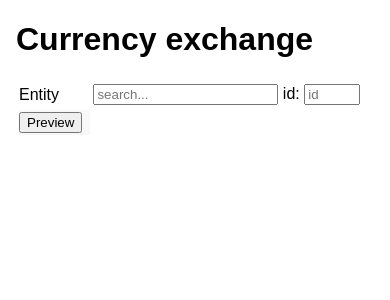
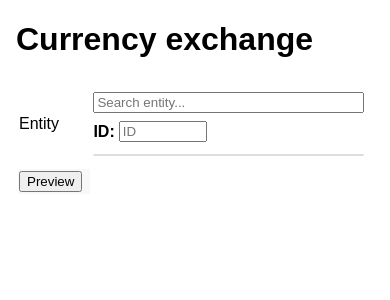
Before and after one commit to F0RTHSP4CE/refinance, a Python web app: template ui/app/templates/exchange/index.jinja2 in a window 390 px wide. Shown: the part 42-342 px from the top of the page. Run offline with Jinja, Linux system fonts and the light colour scheme; the template is opened without the code that fills it, so the values that code supplies are empty; some libraries are stand-ins or nearby versions.

Commit message:
Improve inline entity search dropdown
- Enhance entity selector layout with improved flexbox design
- Add better visual styling for search field and ID input with proper labels
- Implement keyboard navigation (arrow keys, enter, escape)
- Add enhanced search results dropdown with better visual feedback
- Show entity ID numbers in search results for better identification
- Add 'No entities found' message when search yields no results
- Improve responsive design for mobile entity selectors
- Add click-outside and escape key handlers to close dropdowns
- Enhance accessibility with proper focus management and selection highlighting

```diff
--- a/ui/app/static/js/entitySelector.js
+++ b/ui/app/static/js/entitySelector.js
@@ -6,6 +6,7 @@ document.addEventListener('DOMContentLoaded', function () {
         const idInput = document.getElementById(prefix + '_id');
         const nameInput = document.getElementById(prefix + '_name');
         const fetchUrl = widget.getAttribute('data-fetch-url');
+        let selectedIndex = -1;
 
         // On page load, if there's an initial id value, fetch the corresponding entity name
         if (idInput.value.trim() !== '') {
@@ -42,11 +43,52 @@ document.addEventListener('DOMContentLoaded', function () {
                     });
             }
         });
+
+        // Add keyboard navigation for dropdown
+        nameInput.addEventListener('keydown', function(event) {
+            const resultsContainer = document.getElementById(prefix + '_search_results');
+            const items = resultsContainer.querySelectorAll('.search-result-item');
+
+            if (items.length === 0) return;
+
+            if (event.key === 'ArrowDown') {
+                event.preventDefault();
+                selectedIndex = Math.min(selectedIndex + 1, items.length - 1);
+                updateSelection(items, selectedIndex);
+            } else if (event.key === 'ArrowUp') {
+                event.preventDefault();
+                selectedIndex = Math.max(selectedIndex - 1, -1);
+                updateSelection(items, selectedIndex);
+            } else if (event.key === 'Enter' && selectedIndex >= 0) {
+                event.preventDefault();
+                const selectedItem = items[selectedIndex];
+                if (selectedItem) {
+                    const name = selectedItem.getAttribute('x-name');
+                    const id = selectedItem.getAttribute('x-id');
+                    nameInput.value = name;
+                    idInput.value = id;
+                    resultsContainer.innerHTML = '';
+                    selectedIndex = -1;
+                }
+            }
+        });
+
+        function updateSelection(items, index) {
+            items.forEach((item, i) => {
+                if (i === index) {
+                    item.style.backgroundColor = '#e9ecef';
+                    item.scrollIntoView({ block: 'nearest' });
+                } else {
+                    item.style.backgroundColor = '';
+                }
+            });
+        }
     });
 
-    // Global click listener for search result items
+    // Global click listener for search result items and closing dropdowns
     document.addEventListener('click', function (event) {
         if (event.target.matches('.search-result-item')) {
+            event.preventDefault();
             const name = event.target.getAttribute('x-name');
             const id = event.target.getAttribute('x-id');
             const container = event.target.closest('div[id$="_search_results"]');
@@ -57,6 +99,20 @@ document.addEventListener('DOMContentLoaded', function () {
                 document.getElementById(prefix + '_id').focus();
                 container.innerHTML = '';
             }
+        } else if (!event.target.closest('.entity-selector')) {
+            // Close all dropdowns when clicking outside
+            document.querySelectorAll('.search-results-dropdown').forEach(dropdown => {
+                dropdown.innerHTML = '';
+            });
+        }
+    });
+
+    // Handle escape key to close dropdowns
+    document.addEventListener('keydown', function(event) {
+        if (event.key === 'Escape') {
+            document.querySelectorAll('.search-results-dropdown').forEach(dropdown => {
+                dropdown.innerHTML = '';
+            });
         }
     });
 });
--- a/ui/app/static/style.css
+++ b/ui/app/static/style.css
@@ -497,3 +497,121 @@ table tr:not(:has(input[type="submit"])):nth-child(even) {
     transform: translate(-1px, -1px);
   }
 }
+
+/* Entity selector styles (desktop) */
+.entity-selector {
+  margin: 0.5rem 0;
+}
+
+.entity-selector-row {
+  display: flex;
+  gap: 0.5rem;
+  align-items: center;
+}
+
+.entity-search-field {
+  flex: 1;
+  max-width: 300px;
+}
+
+.entity-id-wrapper {
+  display: flex;
+  align-items: center;
+  gap: 0.25rem;
+}
+
+.entity-id-wrapper label {
+  font-weight: 600;
+}
+
+.search-results-dropdown {
+  position: relative;
+  z-index: 10;
+}
+
+.search-results-dropdown:not(:empty) {
+  background: white;
+  border: 1px solid #ddd;
+  border-radius: 4px;
+  box-shadow: 0 2px 8px rgba(0,0,0,0.1);
+  max-height: 250px;
+  overflow-y: auto;
+  margin-top: 0.25rem;
+}
+
+.search-result-item {
+  padding: 0.75rem;
+  cursor: pointer;
+  border-bottom: 1px solid #f0f0f0;
+  transition: background-color 0.2s;
+}
+
+.search-result-item:hover {
+  background-color: #f8f9fa;
+}
+
+.search-result-item:last-child {
+  border-bottom: none;
+}
+
+/* Mobile entity selector improvements */
+@media (max-width: 768px) {
+  .entity-selector {
+    display: flex;
+    flex-direction: column;
+    gap: 0.5rem;
+    width: 100%;
+  }
+
+  .entity-selector-row {
+    display: flex;
+    gap: 0.5rem;
+    align-items: center;
+    flex-wrap: wrap;
+  }
+
+  .entity-search-field {
+    flex: 1;
+    min-width: 200px;
+  }
+
+  .entity-id-wrapper {
+    display: flex;
+    align-items: center;
+    gap: 0.25rem;
+  }
+
+  .entity-id-wrapper label {
+    font-weight: 600;
+    white-space: nowrap;
+  }
+
+  .entity-selector .entity-id-field {
+    width: 80px;
+  }
+
+  /* Search results dropdown */
+  .entity-selector div[id$="_search_results"] {
+    position: relative;
+    background: white;
+    border: 1px solid #ddd;
+    border-radius: 4px;
+    max-height: 200px;
+    overflow-y: auto;
+    margin-top: 0.25rem;
+  }
+
+  .search-result-item {
+    padding: 0.5rem;
+    cursor: pointer;
+    border-bottom: 1px solid #eee;
+  }
+
+  .search-result-item:hover {
+    background: #f8f9fa;
+  }
+
+  .search-result-item:last-child {
+    border-bottom: none;
+  }
+}
--- a/ui/app/templates/widgets/entity_selector.jinja2
+++ b/ui/app/templates/widgets/entity_selector.jinja2
@@ -1,13 +1,18 @@
 {% macro entity_selector(prefix, initial_name='', initial_id='') %}
 <div class="entity-selector" id="{{ prefix }}_widget" data-fetch-url="/hx/entity-name">
     <!-- Search input: uses a fixed name 'name' so that the query parameter is always 'name' -->
-    <input id="{{ prefix }}_name" type="search" name="name" placeholder="search..." autocomplete="off"
-        hx-trigger="input changed delay:250ms, name" hx-get="/hx/search" hx-target="#{{ prefix }}_search_results"
-        value="{{ initial_name or '' }}">
-    <!-- ID input remains unique per widget -->
-    id: <input id="{{ prefix }}_id" class="entity-id-field small" type="number" name="{{ prefix }}_id" placeholder="id"
-        value="{{ initial_id or '' }}">
+    <div class="entity-selector-row">
+        <input id="{{ prefix }}_name" type="search" name="name" placeholder="Search entity..." autocomplete="off"
+            hx-trigger="input changed delay:250ms, name, focus" hx-get="/hx/search" hx-target="#{{ prefix }}_search_results"
+            value="{{ initial_name or '' }}" class="entity-search-field">
+        <!-- ID input remains unique per widget -->
+        <div class="entity-id-wrapper">
+            <label for="{{ prefix }}_id">ID:</label>
+            <input id="{{ prefix }}_id" class="entity-id-field small" type="number" name="{{ prefix }}_id" placeholder="ID"
+                value="{{ initial_id or '' }}">
+        </div>
+    </div>
     <!-- Container for search results -->
-    <div id="{{ prefix }}_search_results"></div>
+    <div id="{{ prefix }}_search_results" class="search-results-dropdown"></div>
 </div>
 {% endmacro %}
```
Also changed, not shown: ui/app/templates/widgets/hx_entity_selector.jinja2 (+10 -3 lines).
